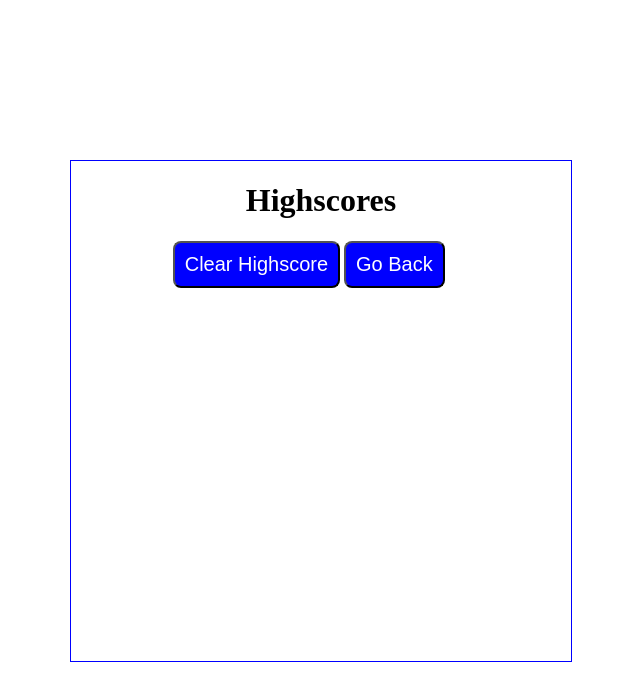
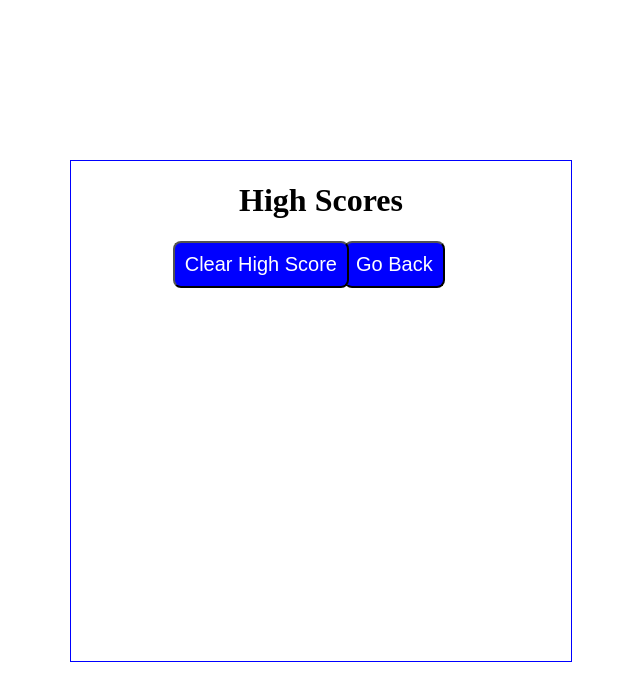
Before and after one commit to adsana/Code_Quiz, a plain HTML site: page HighScores.html in a window 1280 px wide. Shown: the whole page, without its empty margins (314-954 px from the left). Drawn offline with Linux system fonts and the light colour scheme.

Commit message:
added read me file and added more final touches to high scores and index html

```diff
--- a/HighScores.html
+++ b/HighScores.html
@@ -2,11 +2,13 @@
 <html lang="en">
 
 <head>
+
     <meta charset="UTF-8">
     <meta name="viewport" content="width=device-width, initial-scale=1.0">
     <meta http-equiv="X-UA-Compatible" content="ie=edge">
     <link rel="stylesheet" type="text/css" href="style.css">
-    <title>Document</title>
+
+    <title>High Scores</title>
 
 </head>
 
@@ -15,10 +17,10 @@
     <div id="wrapper">
         <div id="currentTime"></div>
         <div id="questionsDiv">
-            <h1>Highscores</h1>
+            <h1>High Scores</h1>
             <ul id="highScore"></ul>
             <button id="goBack">Go Back</button>
-            <button id="clear" value="reset">Clear Highscore</button>
+            <button id="clear" value="reset">Clear High Score</button>
         </div>
     </div>
     <script src="HighScores.js"></script>
```
Also changed, not shown: index.html (+2 -1 lines), 1 other file.
